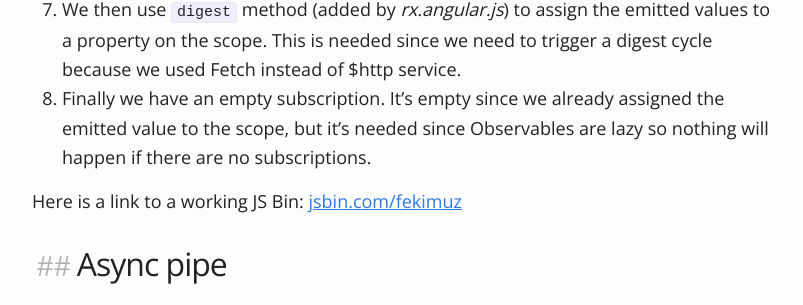
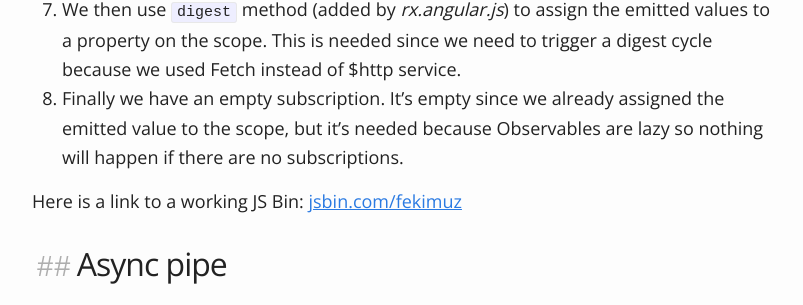
Before and after one commit to cvuorinen/cvuorinen.github.io, a Jekyll site: the page built from _posts/2016-05-05-using-rxjs-observables-with-angularjs-1.md, in a window 1280 px wide and 900 px high, scrolled down 2246 px. Shown: the part 174-479 px from the top of the window, without its empty margins (238-1041 px from the left). Built offline with Jekyll 4.4.1, drawn with Linux system fonts in a browser that asks for light colours; nearby versions of some CDN libraries; comment, search, counter and statistics services are not loaded; some of the changed text lies outside the part shown.

Commit message:
Fix typo

```diff
--- a/_posts/2016-05-05-using-rxjs-observables-with-angularjs-1.md
+++ b/_posts/2016-05-05-using-rxjs-observables-with-angularjs-1.md
@@ -47,7 +47,7 @@ After we have the input values as an observable, we need to create the autocompl
 5. Search GitHub using [Fetch API](https://developer.mozilla.org/en-US/docs/Web/API/Fetch_API) and convert the response to an Observable
 6. Since we mapped the keyword to the search function that returned an Observable, we now have an Observable of Observables. So we use `switch` to flatten it back to a single Observable that will emit the search results. This will also discard the previous inner Observable if it was still running, making sure we get the results in correct order even if the network requests don't complete in the same order that they were sent.
 7. We then use `digest` method (added by _rx.angular.js_) to assign the emitted values to a property on the scope. This is needed since we need to trigger a digest cycle because we used Fetch instead of $http service.
-8. Finally we have an empty subscription. It's empty since we already assigned the emitted value to the scope, but it's needed since Observables are lazy so nothing will happen if there are no subscriptions.
+8. Finally we have an empty subscription. It's empty since we already assigned the emitted value to the scope, but it's needed because Observables are lazy so nothing will happen if there are no subscriptions.
 
 Here is a link to a working JS Bin: [jsbin.com/fekimuz](http://jsbin.com/fekimuz/edit?js,output)
 
```
Also changed, not shown: other parts of _posts/2016-05-05-using-rxjs-observables-with-angularjs-1.md (+1 -1 lines).
